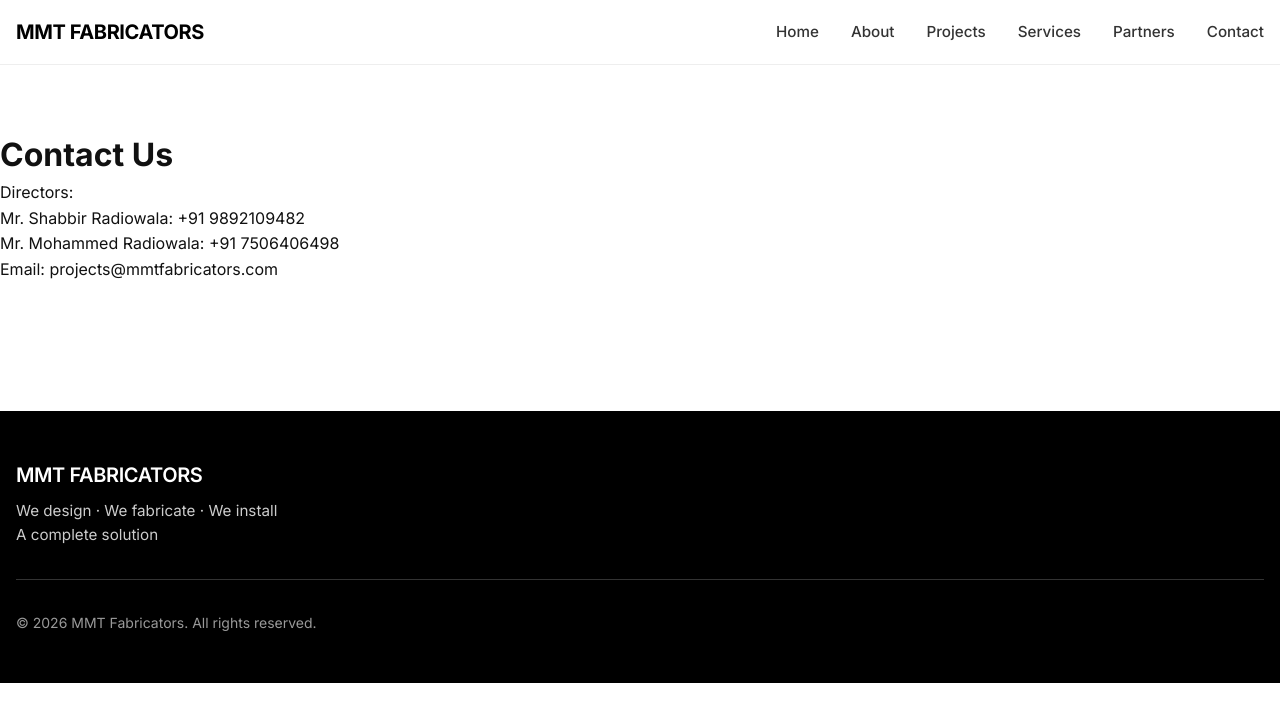
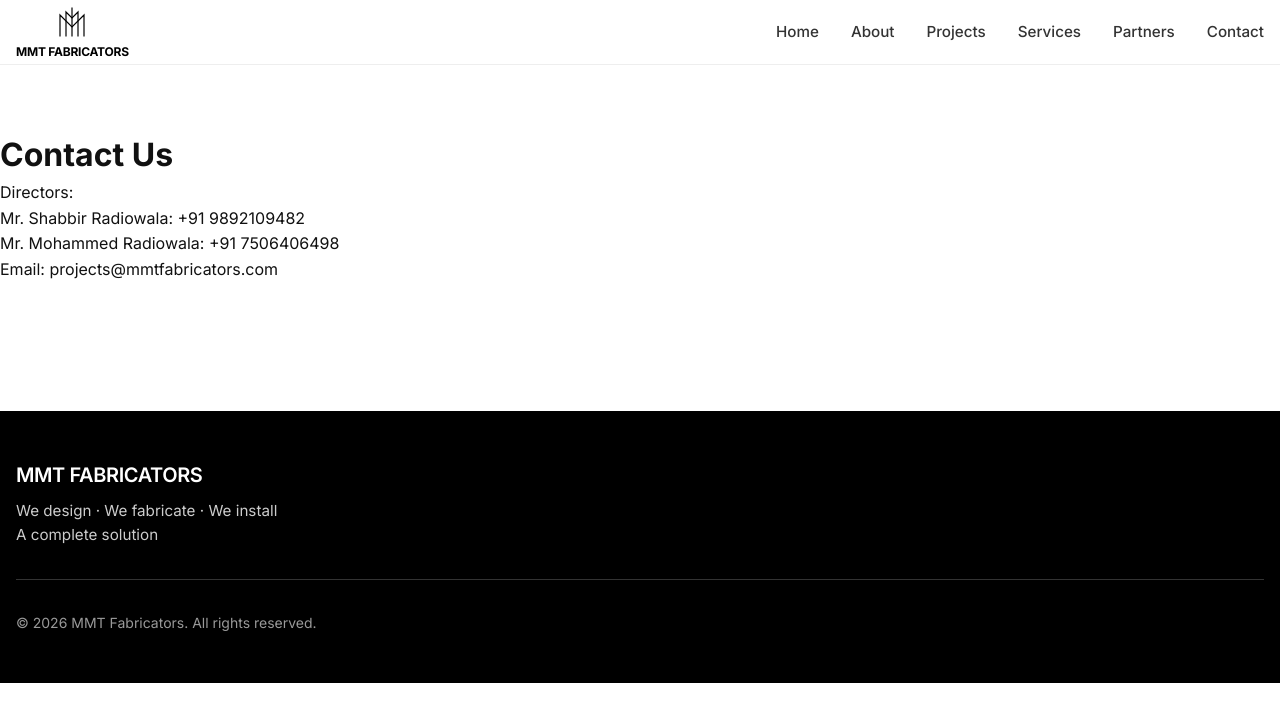
Before and after one commit to kutubkhan786/mmtfabricator-main, a React (Create React App) app: page /contact in a window 1280 px wide. Shown: the top 722 px of the page. Built offline with nearby package versions, Linux system fonts and the light colour scheme.

Commit message:
added logo in nav

```diff
--- a/src/components/common/Navbar.css
+++ b/src/components/common/Navbar.css
@@ -5,7 +5,7 @@
     background: var(--white);
     border-bottom: 1px solid #eee;
     z-index: 1000;
-  padding: 1rem 0;
+    padding: 0.15rem 0;
 }
 
 .nav-container {
@@ -15,9 +15,23 @@
 }
 
 .nav-logo {
-  font-size: 1.25rem;
+    display: flex;
+    align-items: center;
+    text-decoration: none;
+}
+
+.nav-logo svg {
+    width: 40px;
+    height: 40px;
+}
+
+.nav-logo svg g {
+    stroke: var(--primary);
+}
+
+.logo-text {
+    font-size: 0.75rem;
     font-weight: 700;
-  text-decoration: none;
     color: var(--primary);
     letter-spacing: -0.02em;
 }
@@ -47,6 +61,15 @@
 }
 
 @media (max-width: 768px) {
+    .nav-logo svg {
+        width: 32px;
+        height: 32px;
+    }
+
+    .logo-text {
+        font-size: 0.95rem;
+    }
+
     .nav-hamburger {
         display: block;
     }
--- a/src/components/common/Navbar.jsx
+++ b/src/components/common/Navbar.jsx
@@ -18,8 +18,16 @@ const Navbar = () => {
     return (
         <nav className="navbar">
             <div className="nav-container container">
-                <Link to="/" className="nav-logo">
-                    MMT FABRICATORS
+                <Link to="/" className="nav-logo" style={{ display: "flex", flexDirection: "column", gap:"0" }}>
+                    <svg width="48" height="48" viewBox="0 0 400 400" xmlns="http://www.w3.org/2000/svg">
+                        <rect width="400" height="400" fill="none" />
+                        <g fill="none" stroke="black" strokeWidth="12" strokeLinecap="square" strokeLinejoin="miter">
+                            <line x1="200" y1="60" x2="200" y2="340" />
+                            <path d="M 80,340 V 130 L 200,250 L 320,130 V 340" />
+                            <path d="M 140,340 V 100 L 200,160 L 260,100 V 340" />
+                        </g>
+                    </svg>
+                    <span className="logo-text">MMT FABRICATORS</span>
                 </Link>
 
                 <div className="nav-menu-container">
```
Lines whose indentation alone changed are shown as unchanged.
